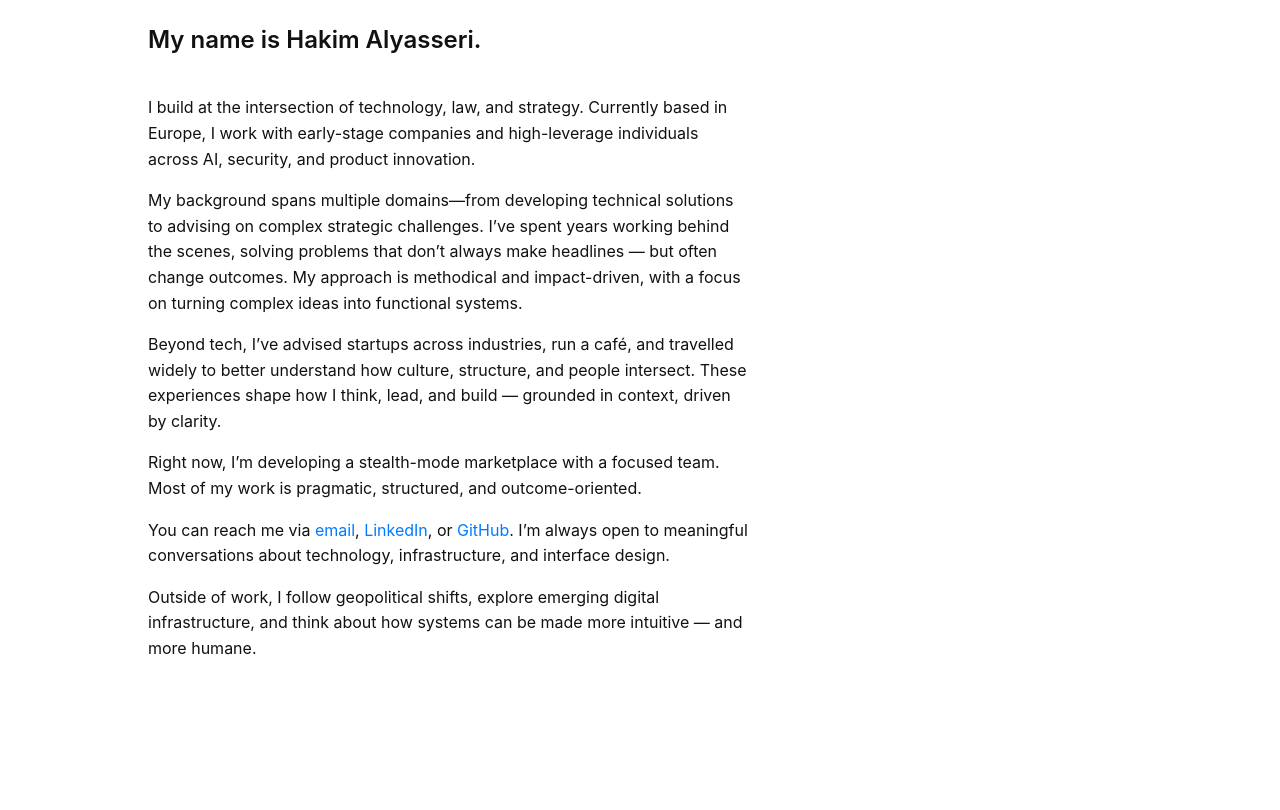
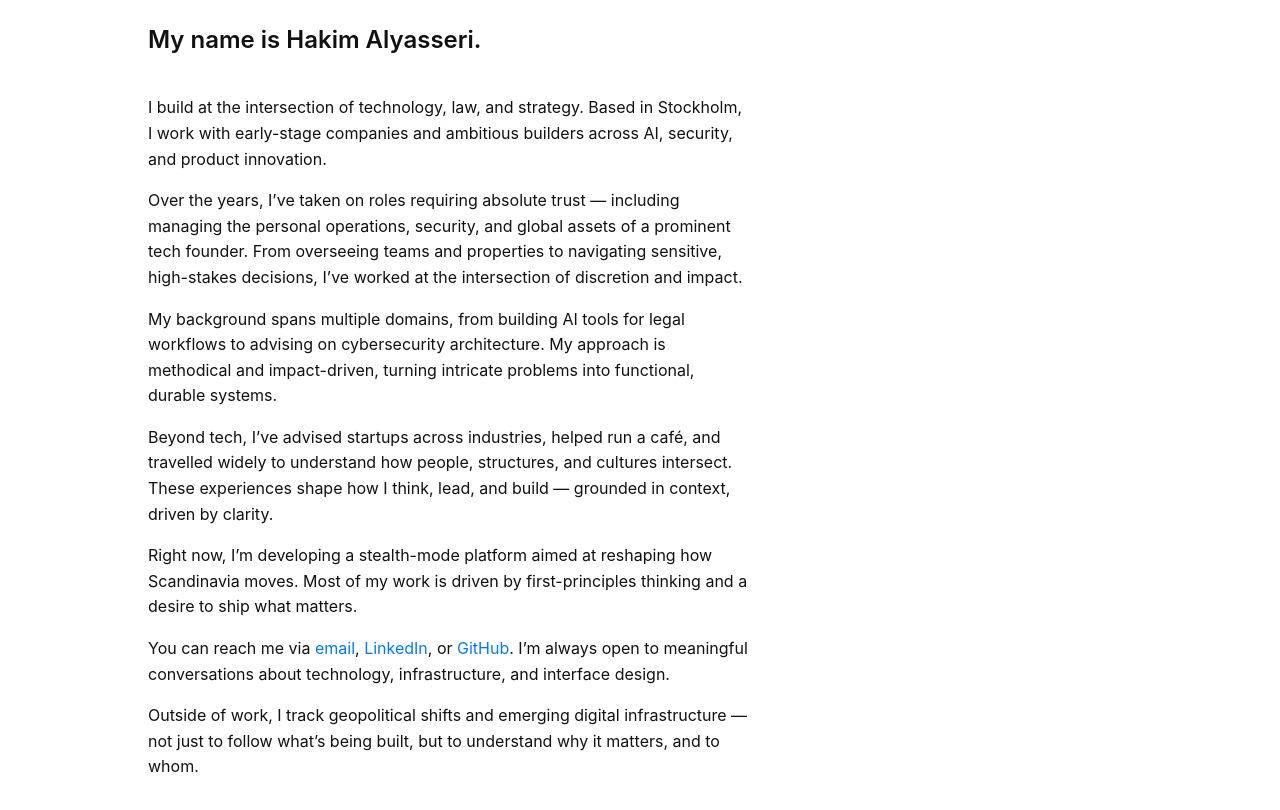
Before and after one commit to Heyhacke/Alya, a plain HTML site: page index.html in a window 1280 px wide. Shown: the part 192-1002 px from the top of the page. Before the commit the page ends 950 px from the top, so only its background shows below. Drawn offline with Linux system fonts and the light colour scheme.

Commit message:
Update index.html

```diff
--- a/index.html
+++ b/index.html
@@ -85,19 +85,23 @@
     <h2>My name is Hakim Alyasseri.</h2>
 
     <p>
-      I build at the intersection of technology, law, and strategy. Currently based in Europe, I work with early-stage companies and high-leverage individuals across AI, security, and product innovation.
+      I build at the intersection of technology, law, and strategy. Based in Stockholm, I work with early-stage companies and ambitious builders across AI, security, and product innovation.
     </p>
 
     <p>
-      My background spans multiple domains—from developing technical solutions to advising on complex strategic challenges. I’ve spent years working behind the scenes, solving problems that don’t always make headlines — but often change outcomes. My approach is methodical and impact-driven, with a focus on turning complex ideas into functional systems.
+      Over the years, I’ve taken on roles requiring absolute trust — including managing the personal operations, security, and global assets of a prominent tech founder. From overseeing teams and properties to navigating sensitive, high-stakes decisions, I’ve worked at the intersection of discretion and impact.
     </p>
 
     <p>
-      Beyond tech, I’ve advised startups across industries, run a café, and travelled widely to better understand how culture, structure, and people intersect. These experiences shape how I think, lead, and build — grounded in context, driven by clarity.
+      My background spans multiple domains, from building AI tools for legal workflows to advising on cybersecurity architecture. My approach is methodical and impact-driven, turning intricate problems into functional, durable systems.
     </p>
 
     <p>
-      Right now, I’m developing a stealth-mode marketplace with a focused team. Most of my work is pragmatic, structured, and outcome-oriented.
+      Beyond tech, I’ve advised startups across industries, helped run a café, and travelled widely to understand how people, structures, and cultures intersect. These experiences shape how I think, lead, and build — grounded in context, driven by clarity.
+    </p>
+
+    <p>
+      Right now, I’m developing a stealth-mode platform aimed at reshaping how Scandinavia moves. Most of my work is driven by first-principles thinking and a desire to ship what matters.
     </p>
 
     <p>
@@ -105,7 +109,7 @@
     </p>
 
     <p>
-      Outside of work, I follow geopolitical shifts, explore emerging digital infrastructure, and think about how systems can be made more intuitive — and more humane.
+      Outside of work, I track geopolitical shifts and emerging digital infrastructure — not just to follow what’s being built, but to understand why it matters, and to whom.
     </p>
   </main>
 
```
